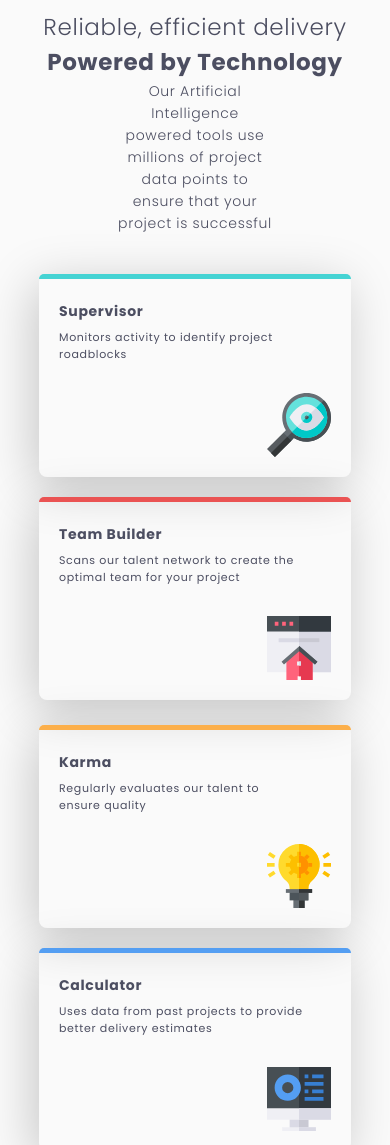
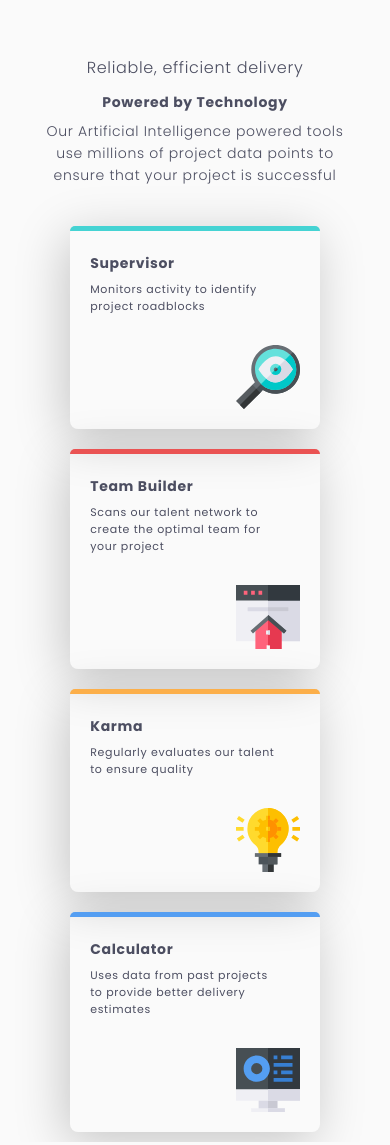
Before and after one commit to viniciusOLN/front-end-mentor, a plain HTML site: page four-card-feature-section-master/index.html in a window 390 px wide. Shown: the top 1145 px of the page. Drawn offline with Linux system fonts and the light colour scheme.

Commit message:
end of the project

```diff
--- a/four-card-feature-section-master/style.css
+++ b/four-card-feature-section-master/style.css
@@ -124,13 +124,53 @@ body{
 
    .container-main{
        flex-direction: column;
+       justify-content: center;
+       align-content: center;
        width: 80%;
    }
 
    .container-inside{
-       width: auto;
-       min-width: auto;
+       width: 500px;
        margin: 10px 0px;
    }
 
+   .center{
+       width: auto;
+   }
+
 }
+
+@media only screen and (max-width: 560px){
+
+    .container-inside{
+        width: 80%;
+        min-width: auto;
+    }
+
+    .center{
+        display: flex;
+        flex-direction: column;
+        align-items: center;
+    }
+
+    .center .container-inside:nth-child(2){
+        margin-top: 10px;
+    }
+
+    .title{
+        margin-top: 50px;
+    }
+
+    .title-page{
+        font-size: 16px;
+    }
+
+    .title h2 + h2{
+        font-size: 14px;
+    }
+
+    .subtitle-page{
+        max-width: 80%;
+    }
+
+}
```
